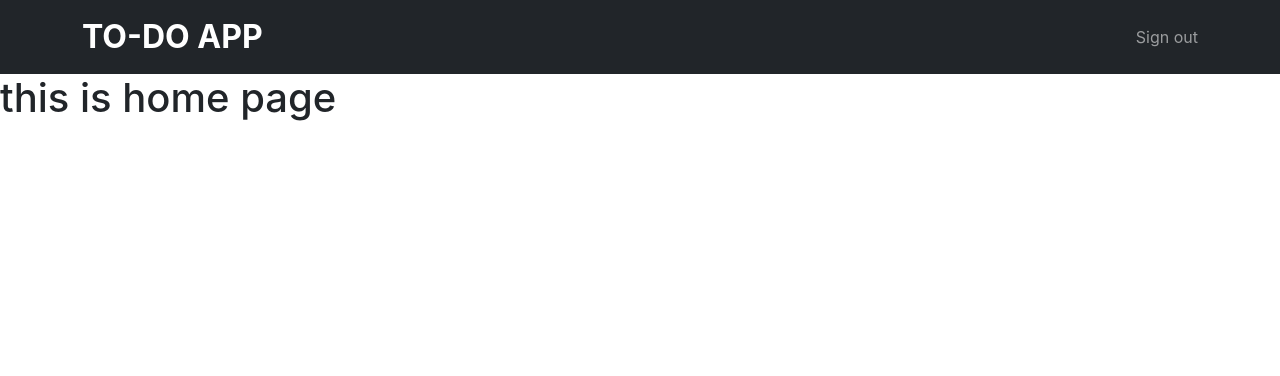
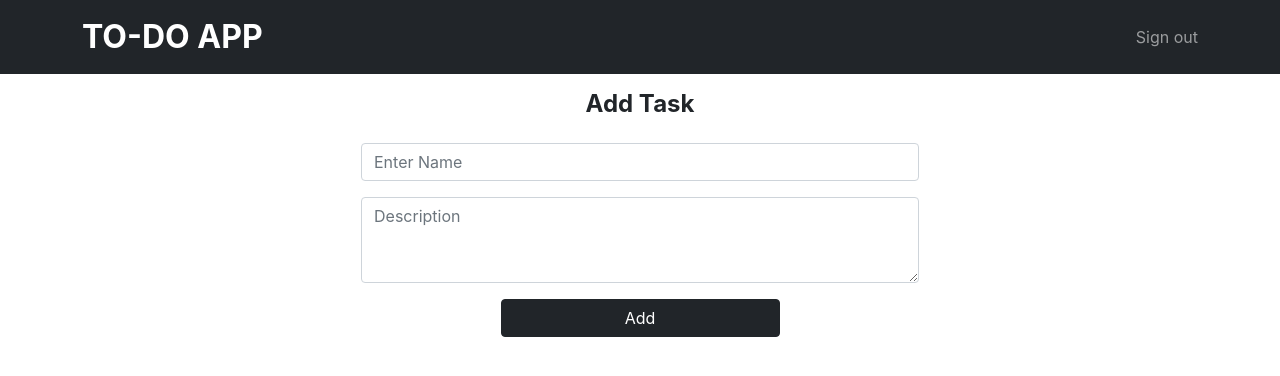
Before and after one commit to provashish95/to-do-app, a React (Create React App) app: page /home in a window 1280 px wide. Shown: the top 376 px of the page. Built offline with nearby package versions, Linux system fonts and the light colour scheme; no server answers; sample sign-in values are in the browser's storage.

Commit message:
added home component

```diff
--- a/src/components/Home/Home.js
+++ b/src/components/Home/Home.js
@@ -1,9 +1,34 @@
-import React from 'react';
+import React, { useRef } from 'react';
+import { Button, Form } from 'react-bootstrap';
 
 const Home = () => {
+    const nameRef = useRef('');
+    const descriptionRef = useRef('');
+
+    const handleSubmit = (event) => {
+        event.preventDefault();
+        const name = nameRef.current.value;
+        const description = descriptionRef.current.value;
+        console.log(name, description);
+    }
+
+
     return (
-        <div>
-            <h1>this is home page</h1>
+        <div className='container mt-3 '>
+            <div className='w-50 mx-auto '>
+                <h4 className='text-center text-dark fw-bold mb-4'>Add Task</h4>
+                <Form onSubmit={handleSubmit}>
+                    <Form.Group className="mb-3" controlId="formBasicName">
+                        <Form.Control ref={nameRef} name='name' type="text" placeholder="Enter Name" required />
+                    </Form.Group>
+                    <Form.Group className="mb-3" controlId="exampleForm.ControlTextarea1">
+                        <Form.Control ref={descriptionRef} as="textarea" rows={3} placeholder="Description" />
+                    </Form.Group>
+                    <Button className='w-50 mx-auto d-block mb-2' variant="dark" type="submit">
+                        Add
+                    </Button>
+                </Form>
+            </div>
         </div>
     );
 };
```
